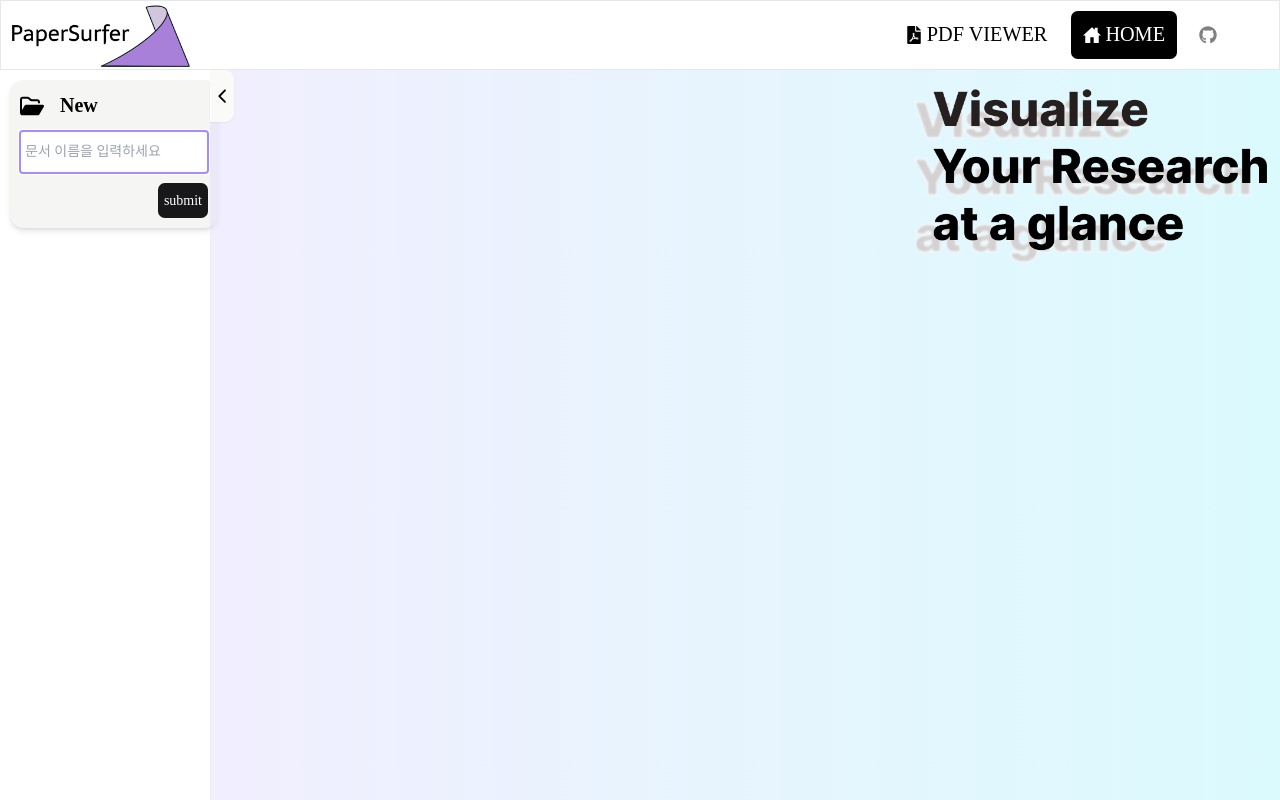
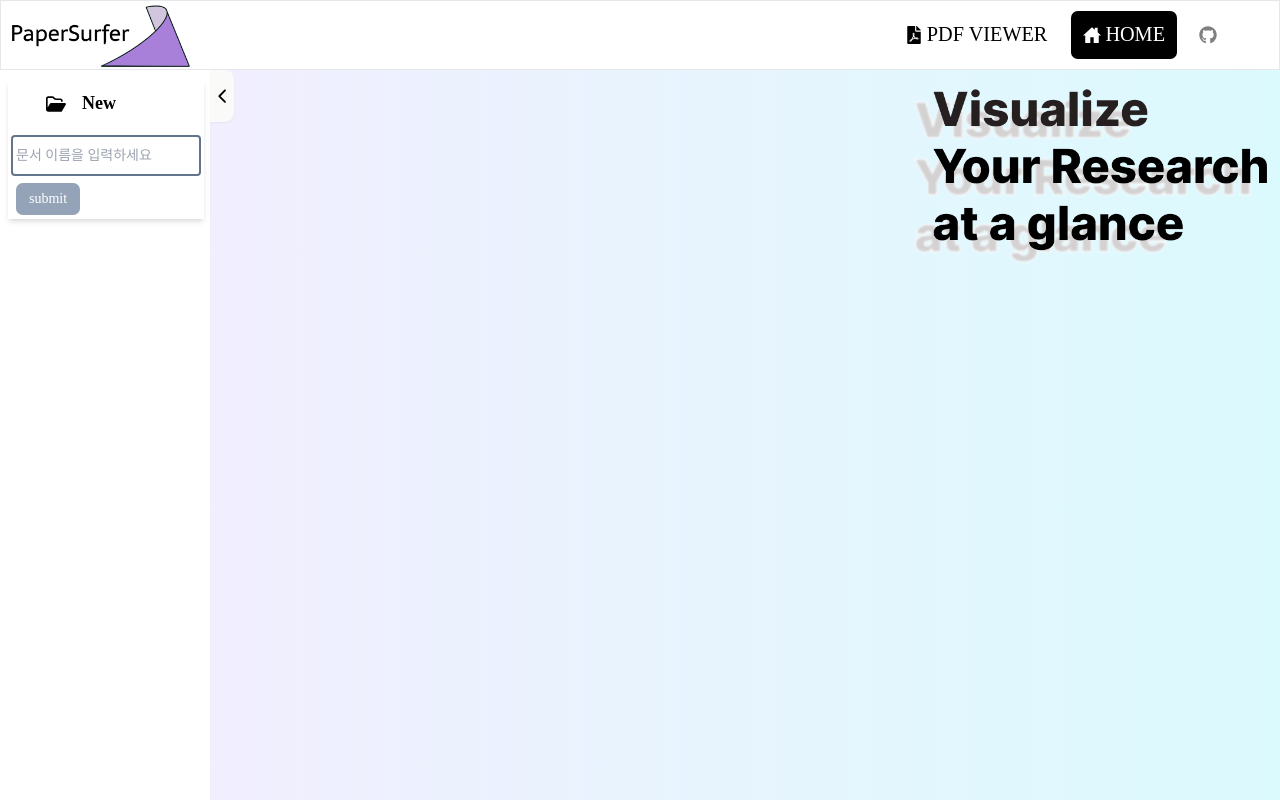
Before and after one commit to zzinLee/paperSurfer, a React (Vite) app: page / in a window 1280 px wide. Both pictures are taken after a click on the button "Document". Shown: the top 800 px of the page. Built offline with nearby package versions, Linux system fonts and the light colour scheme; a web font is replaced by a local one.

Commit message:
💄 Design: NewCollectionButton, NewCollectionInput 컴포넌트 디자인 수정

```diff
--- a/src/components/NewCollectionButton/index.tsx
+++ b/src/components/NewCollectionButton/index.tsx
@@ -8,10 +8,10 @@ function NewCollectionButton({ toggle }: NewCollectionButtonInterface) {
   return (
     <button
       onClick={toggle}
-      className="flex flex-row gap-16 p-10 m-10 rounded-xl w-208 font-pretendard hover:bg-violet-400 hover:text-white"
+      className="flex flex-row justify-center items-center gap-16 p-8 my-10 mx-8 rounded-xl w-196 hover:bg-slate-100"
     >
-      <FaFolderPlus className="size-24" />
-      <p className="font-extrabold text-20">Document</p>
+      <FaFolderPlus size="20" />
+      <p className="font-extrabold text-18 w-84">Document</p>
     </button>
   );
 }
--- a/src/components/NewCollectionInput/index.tsx
+++ b/src/components/NewCollectionInput/index.tsx
@@ -15,7 +15,7 @@ function NewCollectionInput({ toggle }: NewCollectionInputInterface) {
   const submitCollection = (ev: FormEvent<HTMLFormElement>) => {
     ev.preventDefault();
 
-    if (!collectionName.length || collectionName.length > 28) {
+    if (!collectionName.length || collectionName.length > 20) {
       return;
     }
 
@@ -30,7 +30,7 @@ function NewCollectionInput({ toggle }: NewCollectionInputInterface) {
       setShowAlert(false);
     }
 
-    if (ev.target.value.length > 28 || !ev.target.value.length) {
+    if (ev.target.value.length > 20 || !ev.target.value.length) {
       setShowAlert(true);
     }
 
@@ -40,36 +40,30 @@ function NewCollectionInput({ toggle }: NewCollectionInputInterface) {
   };
 
   return (
-    <div className="p-10 m-10 shadow-md w-208 rounded-xl h-fit bg-stone-100">
-      <div className="inline-flex gap-16 text-black">
-        <button onClick={toggle}>
-          <FaRegFolderOpen className="size-24" />
-        </button>
-        <p className="font-extrabold text-20 font-pretendard">New</p>
+    <div className="relative w-196 my-10 mx-8 shadow-md px-4 h-fit">
+      <div
+        className="flex flex-row justify-center items-center gap-16 rounded-xl p-8 hover:bg-slate-100 mb-8"
+        onClick={toggle}
+      >
+        <FaRegFolderOpen size="20" />
+        <div className="font-extrabold text-18 w-84">New</div>
       </div>
-      <form className="flex flex-col gap-10" onSubmit={submitCollection}>
+      <form onSubmit={submitCollection}>
         <input
           type="text"
-          className="p-5 rounded-sm text-14 focus: outline-violet-400"
+          className="rounded-sm p-4 text-14 outline-slate-500 w-[100%] mb-4"
           onChange={typeInput}
           autoFocus
           placeholder="문서 이름을 입력하세요"
         />
-        <div
-          className="flex flex-row justify-between w-full font-nanumNeo text-14"
-        >
-          {showAlert ? (
-            <p className="inline text-violet-700">1자 이상 28자 이내</p>
-          ) : (
-            <p className="invisible inline">1자 이상 28자 이내</p>
-          )}
-          <button
-            type="submit"
-            className="px-6 py-2 text-white rounded-md bg-zinc-900 hover:bg-violet-700"
-          >
-            submit
-          </button>
+        <div className="font-nanumNeo">
+          {showAlert && <p className="absolute bottom-6 right-8 text-12 text-right text-indigo-700">1자 이상 20자 이내</p>}
         </div>
+        <button
+          type="submit"
+          className="text-white bg-slate-400 text-14 w-64 rounded-md m-4 hover:bg-indigo-100">
+          submit
+        </button>
       </form>
     </div>
   );
```
